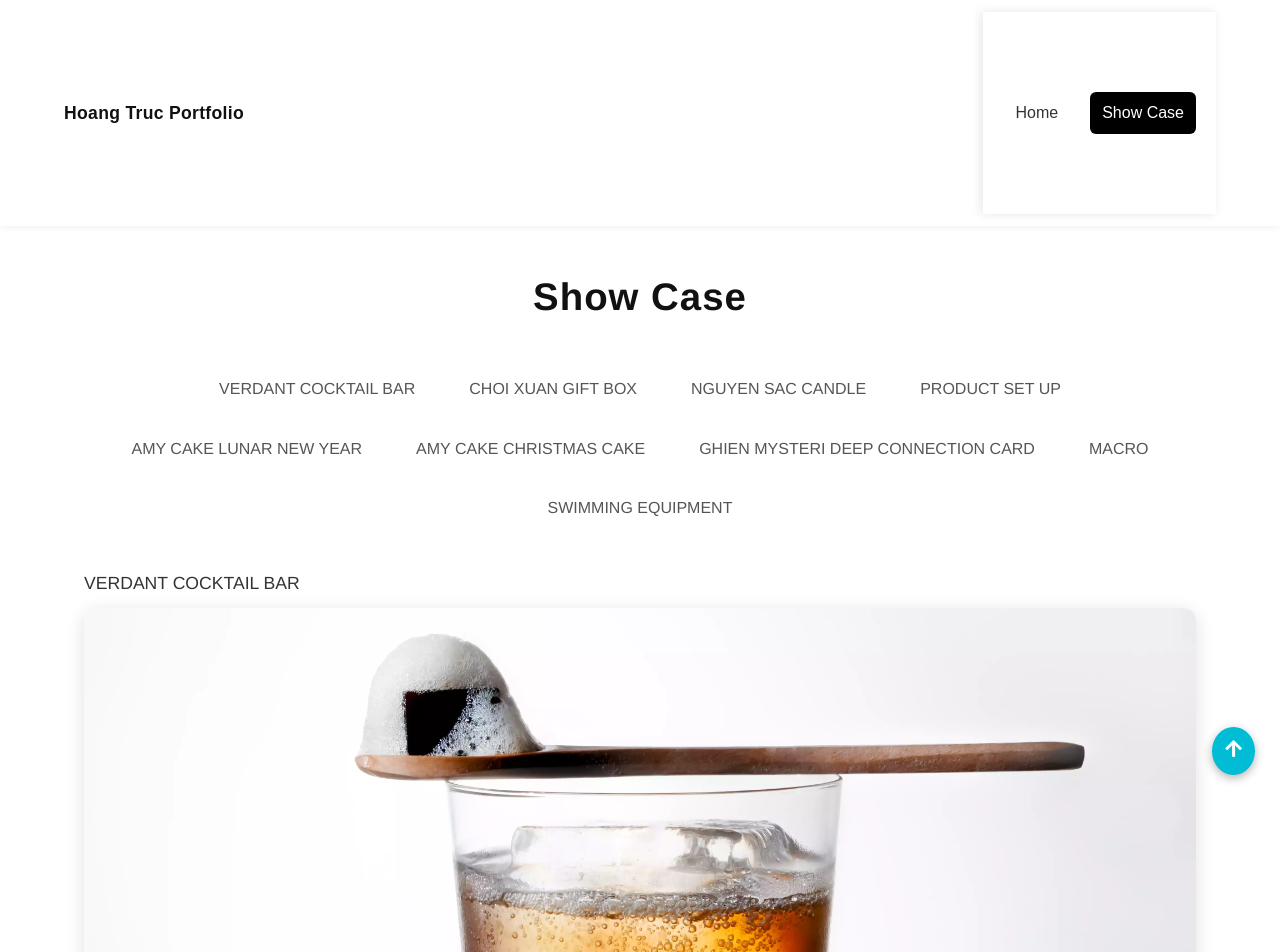
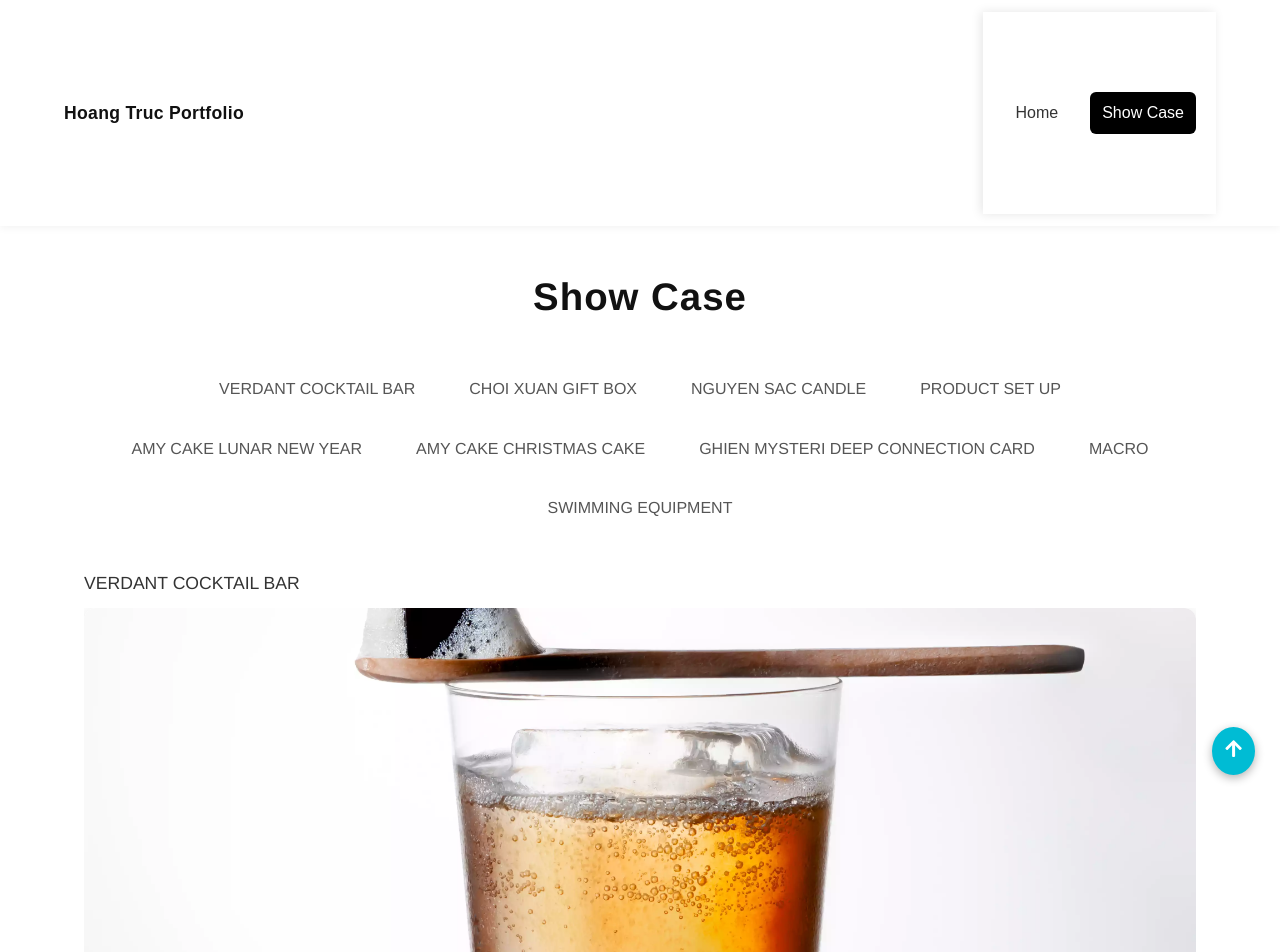
Before and after one commit to TTHai-Git/Photographer-Portfolio, a React (Create React App) app in the folder my-photographer-portfolio-app/client/: page /show-case in a window 1280 px wide. Shown: the top 952 px of the page. Built offline with nearby package versions, Linux system fonts and the light colour scheme; no server answers.

Commit message:
Make feature to scroll to element when user click onto navbar item in ShowCase component.

```diff
--- /dev/null
+++ b/my-photographer-portfolio-app/client/src/Components/ShowCaseItem.jsx
@@ -0,0 +1,32 @@
+import { useRef } from "react";
+
+const ShowCaseItem = ({ src, alt, onClick, className }) => {
+  const imgRef = useRef();
+
+  return (
+    <div
+      ref={imgRef}
+      style={{
+        width: "100%",
+        position: "relative",
+        overflow: "hidden",
+        paddingBottom: "50%", // <-- aspect ratio (3:2 example)
+      }}
+    >
+      <img
+        src={src}
+        alt={alt}
+        onClick={onClick}
+        className={className}
+        style={{
+          position: "absolute",
+          inset: 0,
+          width: "100%",
+          height: "100%",
+          objectFit: "cover",
+        }}
+      />
+    </div>
+  );
+};
+export default ShowCaseItem
--- /dev/null
+++ b/my-photographer-portfolio-app/client/src/Data/mainPhotoList.js
@@ -0,0 +1,93 @@
+import AMY_CAKE_CHRISTMAS_CAKE from "../Assets/Images/SHOW CASE/AMY CAKE_ CHRISTMAS CAKE/DSC04630.webp";
+import AMY_CAKE_LUNAR_NEW_YEAR from "../Assets/Images/SHOW CASE/AMY CAKE_LUNAR NEW YEAR/DSC00124-2.webp";
+import CHOI_XUAN_GIFT_BOX from "../Assets/Images/SHOW CASE/CHOI XUAN_GIFT BOX/choi xuan_Concept2.webp";
+import GHIEN_MYSTERI_DEEP_CONNECTION_CARD from "../Assets/Images/SHOW CASE/GHIEN MYSTERI_ DEEP CONNECTION CARD/deep connection5214.webp";
+import MACRO from "../Assets/Images/SHOW CASE/MACRO/chup nguoc sang0442.webp";
+import NGUYEN_SAC_CANDLE from "../Assets/Images/SHOW CASE/NGUYEN SAC CANDLE/mat_ong.webp";
+import PRODUCT_SET_UP from "../Assets/Images/SHOW CASE/PRODUCT SET UP/dau son.webp";
+import SWIMMING_EQUIPMENT from "../Assets/Images/SHOW CASE/SWIMMING EQUIPMENT/anti fog_2.webp";
+import VERDANT_COCKTAIL_BAR from "../Assets/Images/SHOW CASE/VERDANT COCKTAIL BAR/1.webp";
+
+export const mainPhotoList = [
+  {
+    key: "verdant-cocktail-bar",
+    id: "VERDANT-COCKTAIL-BAR",
+    src: VERDANT_COCKTAIL_BAR,
+    alt: "verdant-cocktail-bar",
+    caption: "VERDANT COCKTAIL BAR",
+    rootFolder: "VERDANT COCKTAIL BAR",
+    indexImageList: 0,
+  },
+  {
+    key: "choi-xuan-gift-box",
+    id: "CHOI-XUAN-GIFT-BOX",
+    src: CHOI_XUAN_GIFT_BOX,
+    alt: "choi-xuan-gift-box",
+    caption: "CHOI XUAN GIFT BOX",
+    rootFolder: "CHOI XUAN_GIFT BOX",
+    indexImageList: 0,
+  },
+  {
+    key: "nguyen-sac-candle",
+    id: "NGUYEN-SAC-CANDLE",
+    src: NGUYEN_SAC_CANDLE,
+    alt: "nguyen-sac-candle",
+    caption: "NGUYEN SAC CANDLE",
+    rootFolder: "NGUYEN SAC CANDLE",
+    indexImageList: 0,
+  },
+  {
+    key: "product-set-up",
+    id: "PRODUCT-SET-UP",
+    src: PRODUCT_SET_UP,
+    alt: "product-set-up",
+    caption: "PRODUCT SET UP",
+    rootFolder: "PRODUCT SET UP",
+    indexImageList: 0,
+  },
+  {
+    key: "amy-cake-lunar-new-year",
+    id: "AMY-CAKE-LUNAR-NEW-YEAR",
+    src: AMY_CAKE_LUNAR_NEW_YEAR,
+    alt: "amy-cake-lunar-new-year",
+    caption: "AMY CAKE LUNAR NEW YEAR",
+    rootFolder: "AMY CAKE_LUNAR NEW YEAR",
+    indexImageList: 0,
+  },
+  {
+    key: "amy-cake-christmas-cake",
+    id: "AMY-CAKE-CHRISTMAS-CAKE",
+    src: AMY_CAKE_CHRISTMAS_CAKE,
+    alt: "amy-cake-christmas-cake",
+    caption: "AMY CAKE CHRISTMAS CAKE",
+    rootFolder: "AMY CAKE_CHRISTMAS CAKE",
+    indexImageList: 0,
+  },
+  {
+    key: "ghien-mysteri-deep-connection-card",
+    id: "GHIEN-MYSTERI-DEEP-CONNECTION-CARD",
+    src: GHIEN_MYSTERI_DEEP_CONNECTION_CARD,
+    alt: "ghien-mysteri-deep-connection-card",
+    caption: "GHIEN MYSTERI DEEP CONNECTION CARD",
+    rootFolder: "GHIEN MYSTERI_DEEP CONNECTION CARD",
+    indexImageList: 0,
+  },
+  {
+    key: "macro",
+    id: "MACRO",
+    src: MACRO,
+    alt: "macro",
+    caption: "MACRO",
+    rootFolder: "MACRO",
+    indexImageList: 0,
+  },
+  {
+    key: "swimming-equipment",
+    id: "SWIMMING-EQUIPMENT",
+    src: SWIMMING_EQUIPMENT,
+    alt: "swimming-equipment",
+    caption: "SWIMMING EQUIPMENT",
+    rootFolder: "SWIMMING EQUIPMENT",
+    indexImageList: 0,
+  },
+];
--- /dev/null
+++ b/my-photographer-portfolio-app/client/src/Helpers/ScrollToElement.js
@@ -0,0 +1,12 @@
+export const scrollToElement = (id, offset = 80) => {
+  const element = document.getElementById(id);
+  if (!element) return;
+
+  const rect = element.getBoundingClientRect();
+  const absoluteTop = rect.top + window.scrollY;
+
+  window.scrollTo({
+    top: absoluteTop - offset,
+    behavior: "smooth",
+  });
+};
--- a/my-photographer-portfolio-app/client/src/Pages/ShowCase.jsx
+++ b/my-photographer-portfolio-app/client/src/Pages/ShowCase.jsx
@@ -3,30 +3,20 @@ import {useEffect, useState } from "react";
 import "../Assets/CSS/ShowCase.css";
 import LightBox from "../utils/LightBox";
 import { useCloudinaryImages } from "../hooks/loadImagesOnCloudinary";
-import AMY_CAKE_CHRISTMAS_CAKE from "../Assets/Images/SHOW CASE/AMY CAKE_ CHRISTMAS CAKE/DSC04630.webp"
-import AMY_CAKE_LUNAR_NEW_YEAR from "../Assets/Images/SHOW CASE/AMY CAKE_LUNAR NEW YEAR/DSC00124-2.webp"
-import CHOI_XUAN_GIFT_BOX from "../Assets/Images/SHOW CASE/CHOI XUAN_GIFT BOX/choi xuan_Concept2.webp"
-import GHIEN_MYSTERI_DEEP_CONNECTION_CARD from "../Assets/Images/SHOW CASE/GHIEN MYSTERI_ DEEP CONNECTION CARD/deep connection5214.webp"
-import MACRO from "../Assets/Images/SHOW CASE/MACRO/chup nguoc sang0442.webp"
-import NGUYEN_SAC_CANDLE from "../Assets/Images/SHOW CASE/NGUYEN SAC CANDLE/mat_ong.webp"
-import PRODUCT_SET_UP from "../Assets/Images/SHOW CASE/PRODUCT SET UP/dau son.webp"
-import SWIMMING_EQUIPMENT from "../Assets/Images/SHOW CASE/SWIMMING EQUIPMENT/anti fog_2.webp"
-import VERDANT_COCKTAIL_BAR from "../Assets/Images/SHOW CASE/VERDANT COCKTAIL BAR/1.webp"
-import LazyImage from "../Components/LazyImage";
+import { scrollToElement } from "../Helpers/ScrollToElement";
+import { mainPhotoList } from "../Data/mainPhotoList";
+import ShowCaseItem from "../Components/ShowCaseItem";
 
 export const ShowCase = () => {
   const [folder, setFolder] = useState(null);
   const { images, loading } = useCloudinaryImages(folder);
-
   const [isOpen, setIsOpen] = useState(false);
-
   const [startIndex, setStartIndex] = useState(0);
 
   const handleImageClick = (folderDir, index) => {
     setFolder(`Hoang-Truc-Photographer-Portfolio/SHOW CASE/${folderDir}`);
     setStartIndex(index);
   };
-
 
   const slides = images.map(img => ({
     src: img.optimized_url,
@@ -45,111 +35,31 @@ export const ShowCase = () => {
       {/* --- Navigation Bar --- */}
       <nav>
         <ul className="showcase-nav">
-          <li><span>VERDANT COCKTAIL BAR</span></li>
-          <li><span>CHOI XUAN GIFT BOX</span></li>
-          <li><span>NGUYEN SAC CANDLE</span></li>
-          <li><span>PRODUCT SET UP</span></li>
-          <li><span>AMY CAKE LUNAR NEW YEAR</span></li>
-          <li><span>AMY CAKE CHRISTMAS CAKE</span></li>
-          <li><span>GHIEN MYSTERI DEEP CONNECTION CARD</span></li>
-          <li><span>MACRO</span></li>
-          <li><span>SWIMMING EQUIPMENT</span></li>
+          {mainPhotoList.map((image) => {
+            return(
+              <li key={image.key} onClick={() => scrollToElement(image.id)}><span>{image.caption}</span></li>
+            )
+          })}
         </ul>
       </nav>
 
 
       {/* --- Each Image (full width) --- */}
       <div className="showcase-list">
-        <div key={"VERDANT COCKTAIL BAR"} className="showcase-item fade-in">
-          <p className="showcase-caption">VERDANT COCKTAIL BAR</p>
-          <LazyImage
-            src={VERDANT_COCKTAIL_BAR}
-            alt="VERDANT COCKTAIL BAR"
+        {mainPhotoList.map((image) => {
+          return (
+            <div key={image.key} id={image.id} className="showcase-item fade-in" >
+              <p className="showcase-caption">{image.caption}</p>
+              <ShowCaseItem
+                key={image.key}
+                src={image.src}
+                alt={image.alt}
                 className="showcase-image"
-            onClick={() => handleImageClick("VERDANT COCKTAIL BAR", 0)}
+                onClick={() => handleImageClick(image.rootFolder,image.indexImageList)}
               />
             </div>
-
-        <div key={"CHOI XUAN GIFT BOX"} className="showcase-item fade-in">
-          <p className="showcase-caption">CHOI XUAN GIFT BOX</p>
-          <LazyImage
-            src={CHOI_XUAN_GIFT_BOX}
-            alt="CHOI XUAN GIFT BOX"
-            className="showcase-image"
-            onClick={() => handleImageClick("CHOI XUAN_GIFT BOX", 0)}
-          />
-        </div>
-
-        <div key={"NGUYEN SAC CANDLE"} className="showcase-item fade-in">
-          <p className="showcase-caption">NGUYEN SAC CANDLE</p>
-          <LazyImage
-            src={NGUYEN_SAC_CANDLE}
-            alt="NGUYEN SAC CANDLE"
-            className="showcase-image"
-            onClick={() => handleImageClick("NGUYEN SAC CANDLE", 0)}
-          />
-        </div>
-
-        <div key={"PRODUCT SET UP"} className="showcase-item fade-in">
-          <p className="showcase-caption">PRODUCT SET UP</p>
-          <LazyImage
-            src={PRODUCT_SET_UP}
-            alt="PRODUCT SET UP"
-            className="showcase-image"
-            onClick={() => handleImageClick("PRODUCT SET UP", 0)}
-          />
-        </div>
-
-        <div key={"AMY CAKE LUNAR NEW YEAR"} className="showcase-item fade-in">
-          <p className="showcase-caption">AMY CAKE LUNAR NEW YEAR</p>
-          <LazyImage
-            src={AMY_CAKE_LUNAR_NEW_YEAR}
-            alt="AMY CAKE LUNAR NEW YEAR"
-            className="showcase-image"
-            onClick={() => handleImageClick("AMY CAKE_LUNAR NEW YEAR", 0)}
-          />
-        </div>
-
-        <div key={"AMY CAKE CHRISTMAS CAKE"} className="showcase-item fade-in">
-          <p className="showcase-caption">AMY CAKE CHRISTMAS CAKE</p>
-          <LazyImage
-            src={AMY_CAKE_CHRISTMAS_CAKE}
-            alt="AMY CAKE CHRISTMAS CAKE"
-            className="showcase-image"
-            onClick={() => handleImageClick("AMY CAKE_CHRISTMAS CAKE", 0)}
-          />
-        </div>
-
-        <div key={"GHIEN MYSTERI DEEP CONNECTION CARD"} className="showcase-item fade-in">
-          <p className="showcase-caption">GHIEN MYSTERI DEEP CONNECTION CARD</p>
-          <LazyImage
-            src={GHIEN_MYSTERI_DEEP_CONNECTION_CARD}
-            alt="GHIEN MYSTERI DEEP CONNECTION CARD"
-            className="showcase-image"
-            onClick={() => handleImageClick("GHIEN MYSTERI_DEEP CONNECTION CARD", 0)}
-          />
-        </div>
-
-        <div key={"MACRO"} className="showcase-item fade-in">
-          <p className="showcase-caption">MACRO</p>
-          <LazyImage
-            src={MACRO}
-            alt="MACRO"
-            className="showcase-image"
-            onClick={() => handleImageClick("MACRO", 0)}
-          />
-        </div>
-
-        <div key={"SWIMMING EQUIPMENT"} className="showcase-item fade-in">
-          <p className="showcase-caption">SWIMMING EQUIPMENT</p>
-          <LazyImage
-            src={SWIMMING_EQUIPMENT}
-            alt="SWIMMING EQUIPMENT"
-            className="showcase-image"
-            onClick={() => handleImageClick("SWIMMING EQUIPMENT", 0)}
-          />
-        </div>
-
+          )
+        })}
       </div>
 
       {loading && (
--- a/my-photographer-portfolio-app/client/src/hooks/loadImagesOnCloudinary.jsx
+++ b/my-photographer-portfolio-app/client/src/hooks/loadImagesOnCloudinary.jsx
@@ -7,7 +7,7 @@ export const useCloudinaryImages = (directory) => {
   const [loading, setLoading] = useState(false);
 
   useEffect(() => {
-    console.log("directory", directory)
+    // console.log("directory", directory)
     const fetchImages = async () => {
       try {
         setLoading(true)
```
Lines whose indentation alone changed are shown as unchanged.
